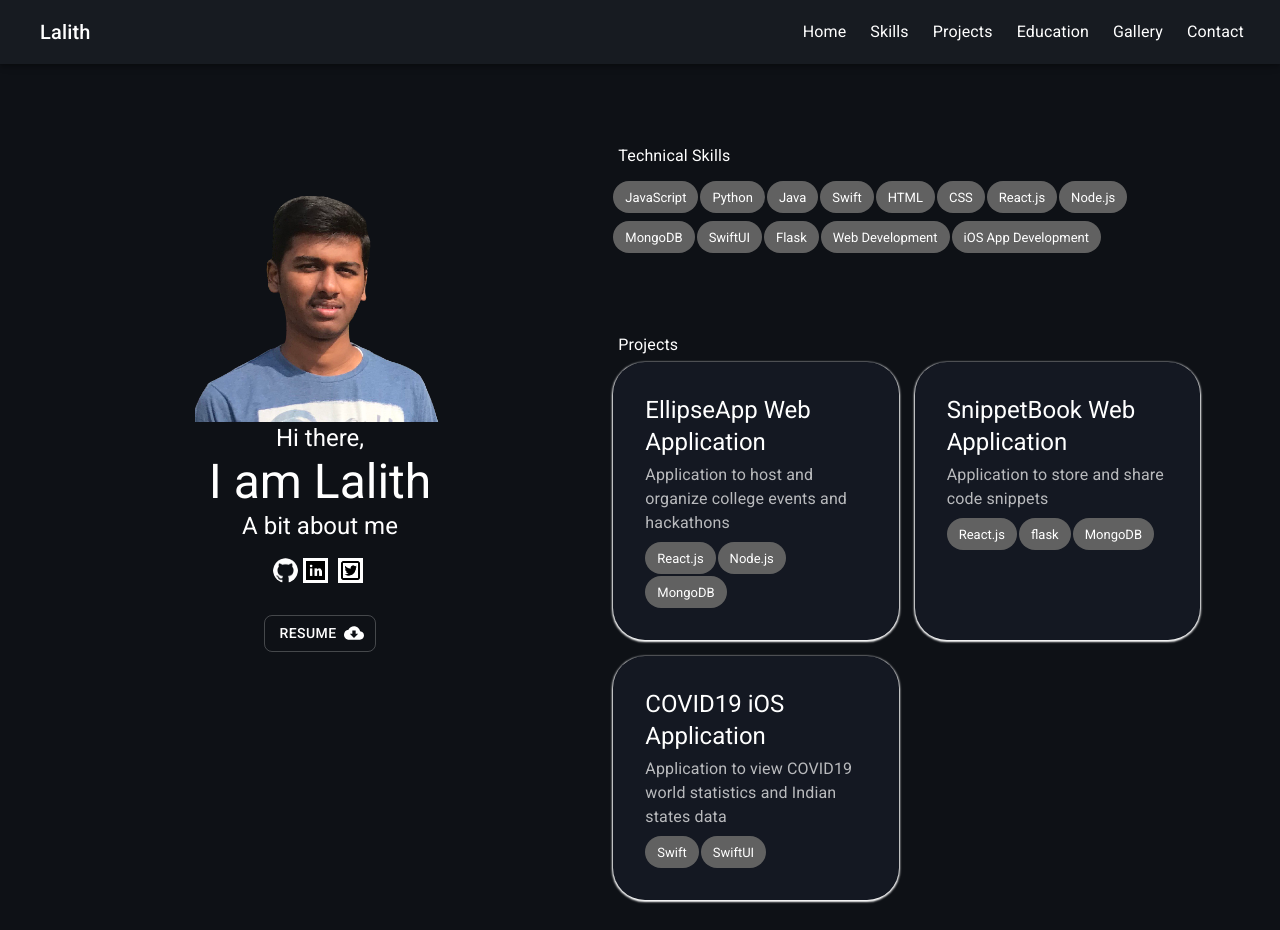
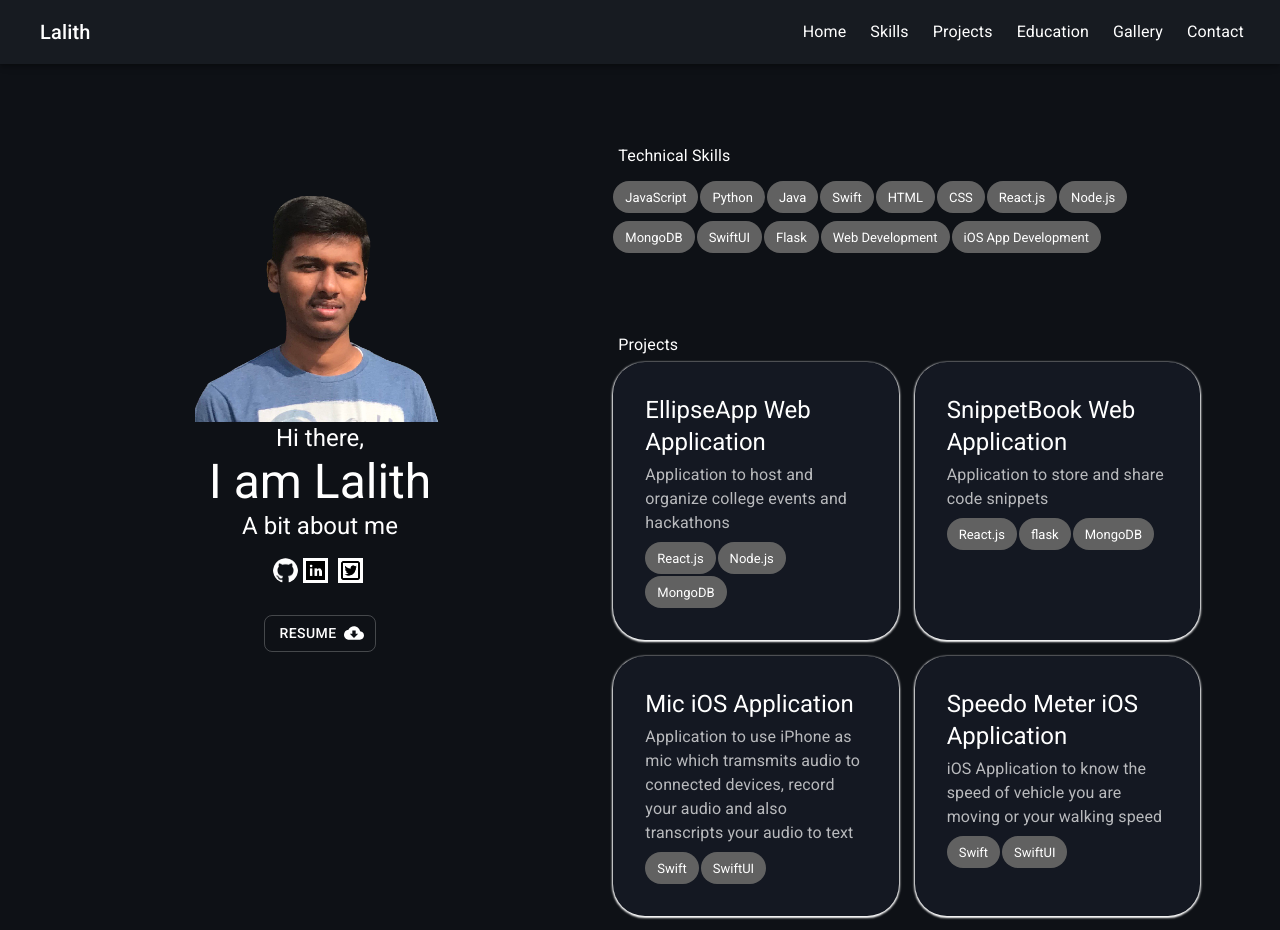
Before and after one commit to nanipunepalle/my_portfolio, a Next.js app: page / in a window 1280 px wide. Shown: the top 930 px of the page. Built offline with nearby package versions, Linux system fonts and the light colour scheme.

Commit message:
added projects

```diff
--- a/Components/data.js
+++ b/Components/data.js
@@ -1,18 +1,35 @@
 
 
-const projects = [{
+const projects = [
+  {
     id: 1,
     name: "EllipseApp Web Application",
     desc: "Application to host and organize college events and hackathons",
     url: "https://ellipseapp.com",
     languages: ["React.js", "Node.js", "MongoDB"]
-  }, {
+  },
+  {
     id: 2,
     name: "SnippetBook Web Application",
     desc: "Application to store and share code snippets",
     url: "https://github.com/nanipunepalle/snippet_book_server",
     languages: ["React.js", "flask", "MongoDB"]
-  }, {
+  },
+  {
+    id: 3,
+    name: "Mic iOS Application",
+    desc: "Application to use iPhone as mic which tramsmits audio to connected devices, record your audio and also transcripts your audio to text",
+    url: "https://github.com/nanipunepalle/Mic-iOS",
+    languages: ["Swift", "SwiftUI"]
+  },
+  {
+    id: 3,
+    name: "Speedo Meter iOS Application",
+    desc: "iOS Application to know the speed of vehicle you are moving or your walking speed",
+    url: "https://github.com/nanipunepalle/speedometer-iosapp",
+    languages: ["Swift", "SwiftUI"]
+  },
+  {
     id: 3,
     name: "COVID19 iOS Application",
     desc: "Application to view COVID19 world statistics and Indian states data",
```
